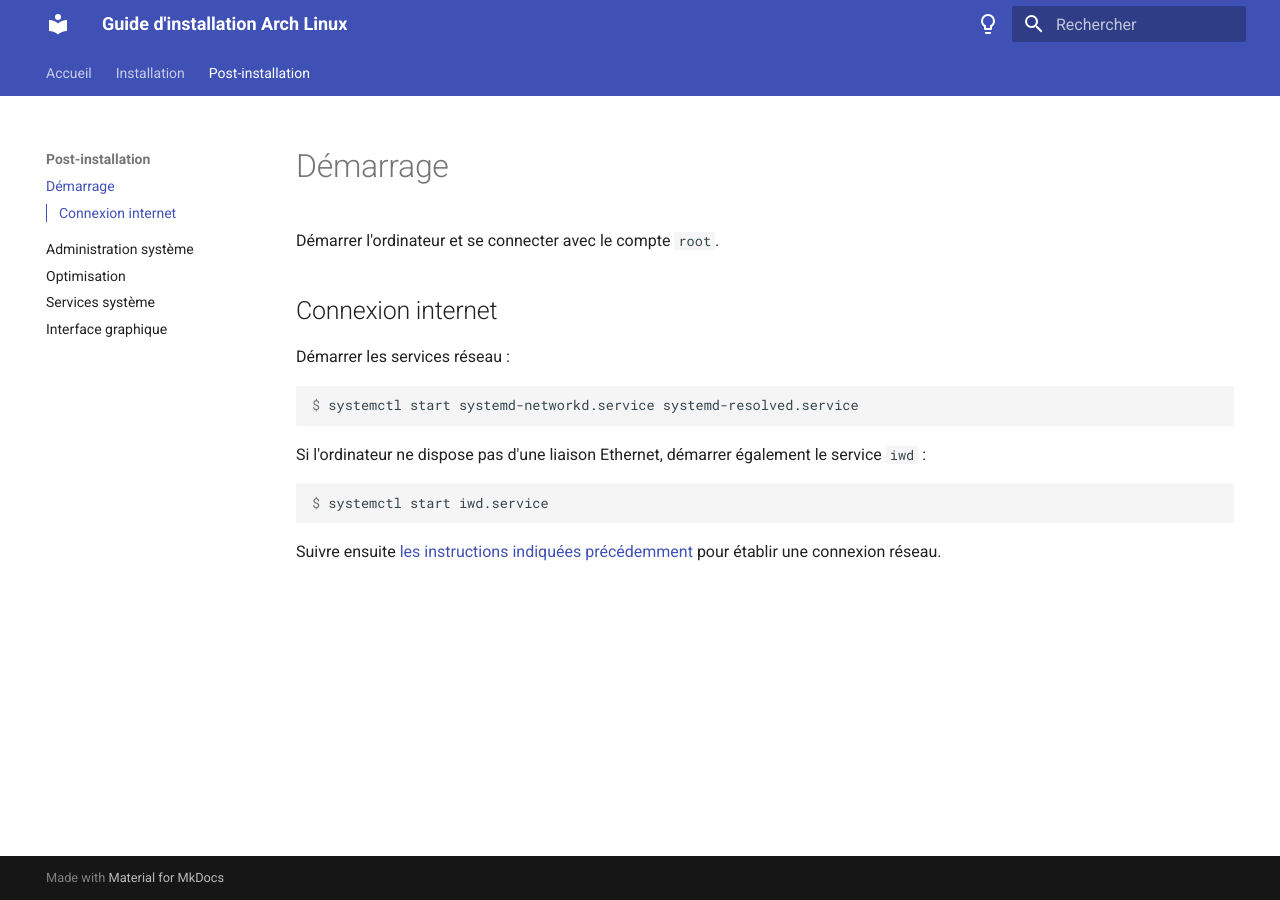
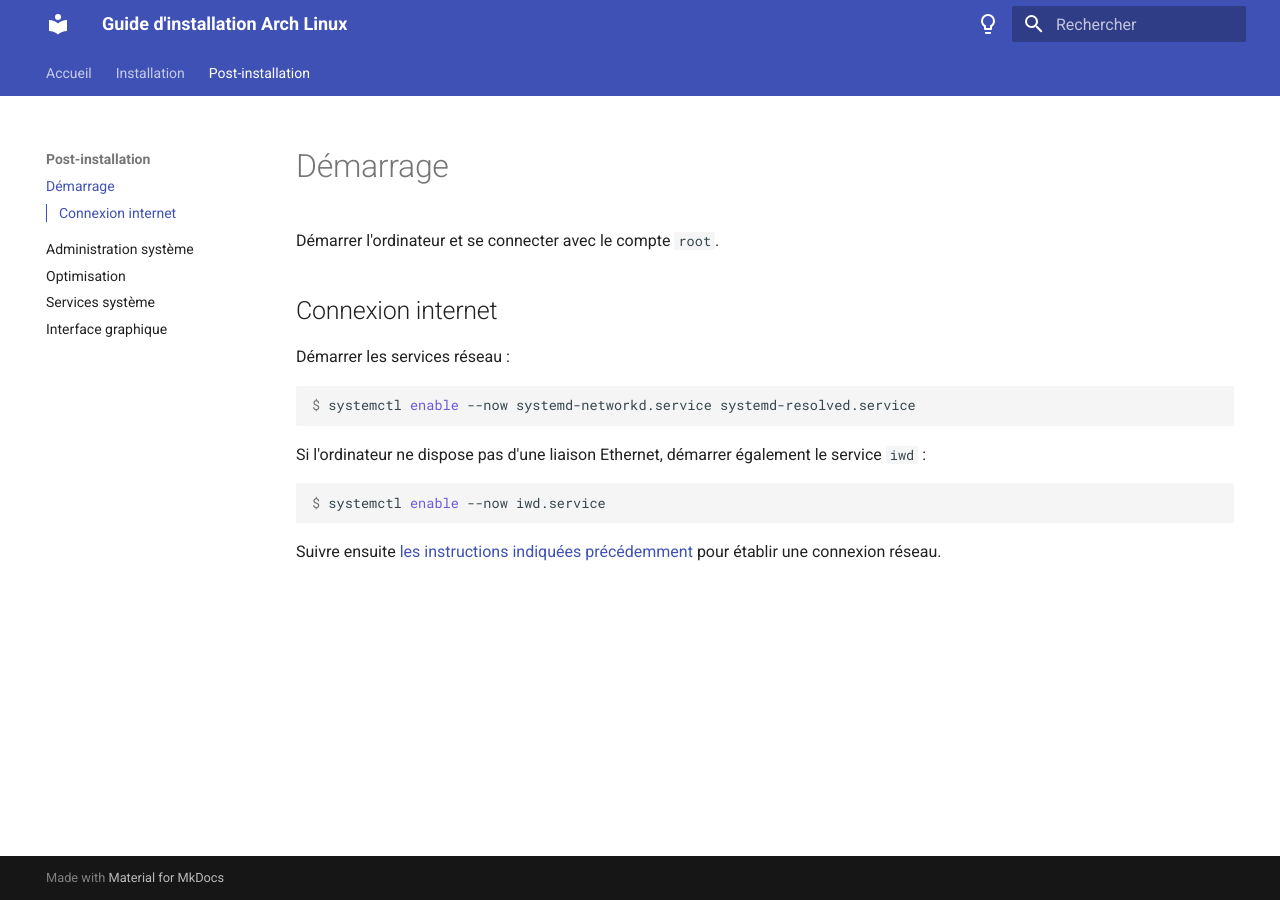
Before and after one commit to vivienm/archlinux-installation, an MkDocs documentation site: the page built from docs/postinstallation/boot.md, in a window 1280 px wide. Built offline with MkDocs 1.6.1 and Material for MkDocs 9.7.7, drawn with Linux system fonts in a browser that asks for light colours.

Commit message:
Enable networking services

````diff
--- a/docs/postinstallation/boot.md
+++ b/docs/postinstallation/boot.md
@@ -7,13 +7,13 @@
 Démarrer les services réseau :
 
 ```console
-$ systemctl start systemd-networkd.service systemd-resolved.service
+$ systemctl enable --now systemd-networkd.service systemd-resolved.service
 ```
 
 Si l'ordinateur ne dispose pas d'une liaison Ethernet, démarrer également le service `iwd` :
 
 ```console
-$ systemctl start iwd.service
+$ systemctl enable --now iwd.service
 ```
 
 Suivre ensuite [les instructions indiquées précédemment](../installation/preinstallation.md#connexion-internet) pour établir une connexion réseau.
````
